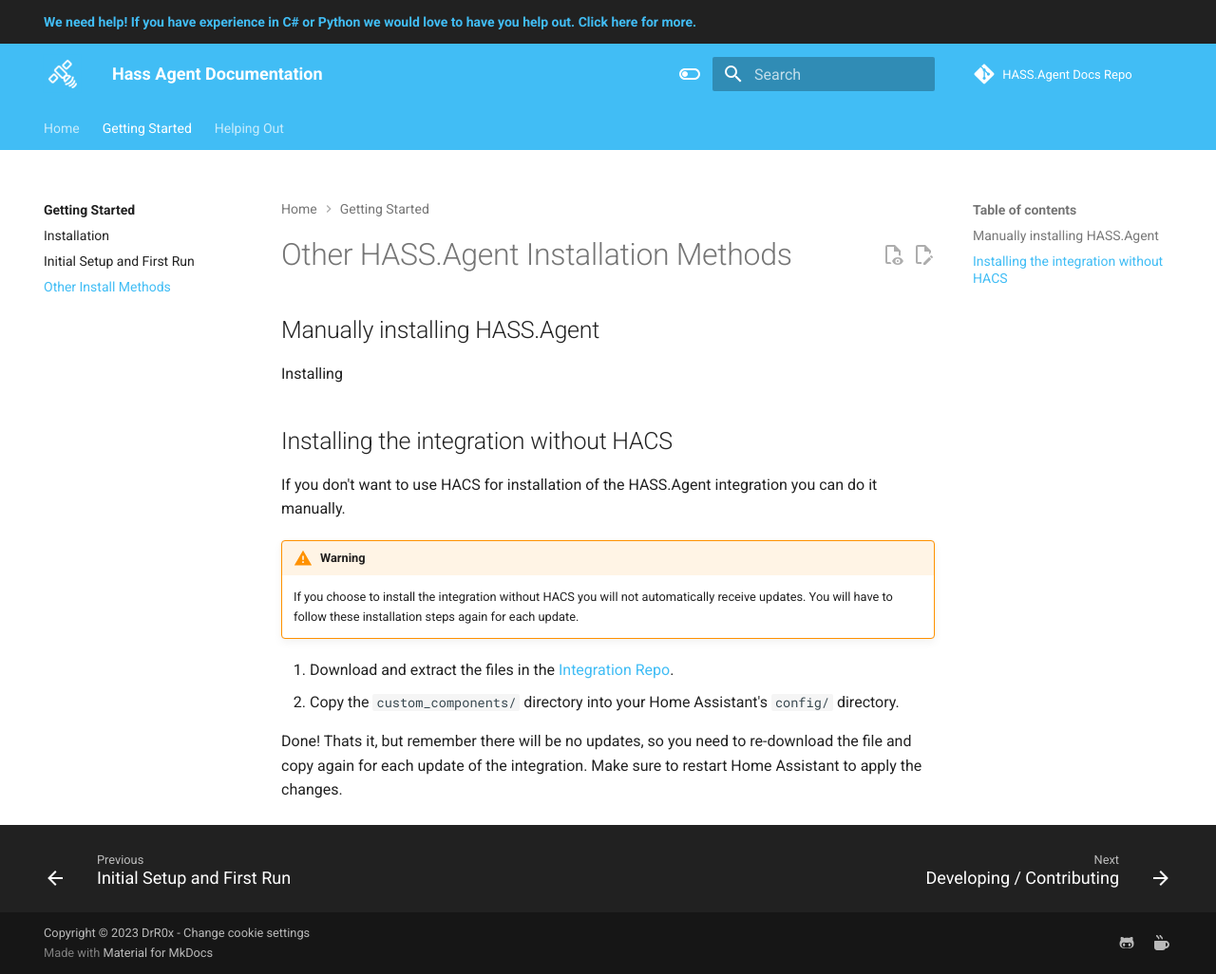
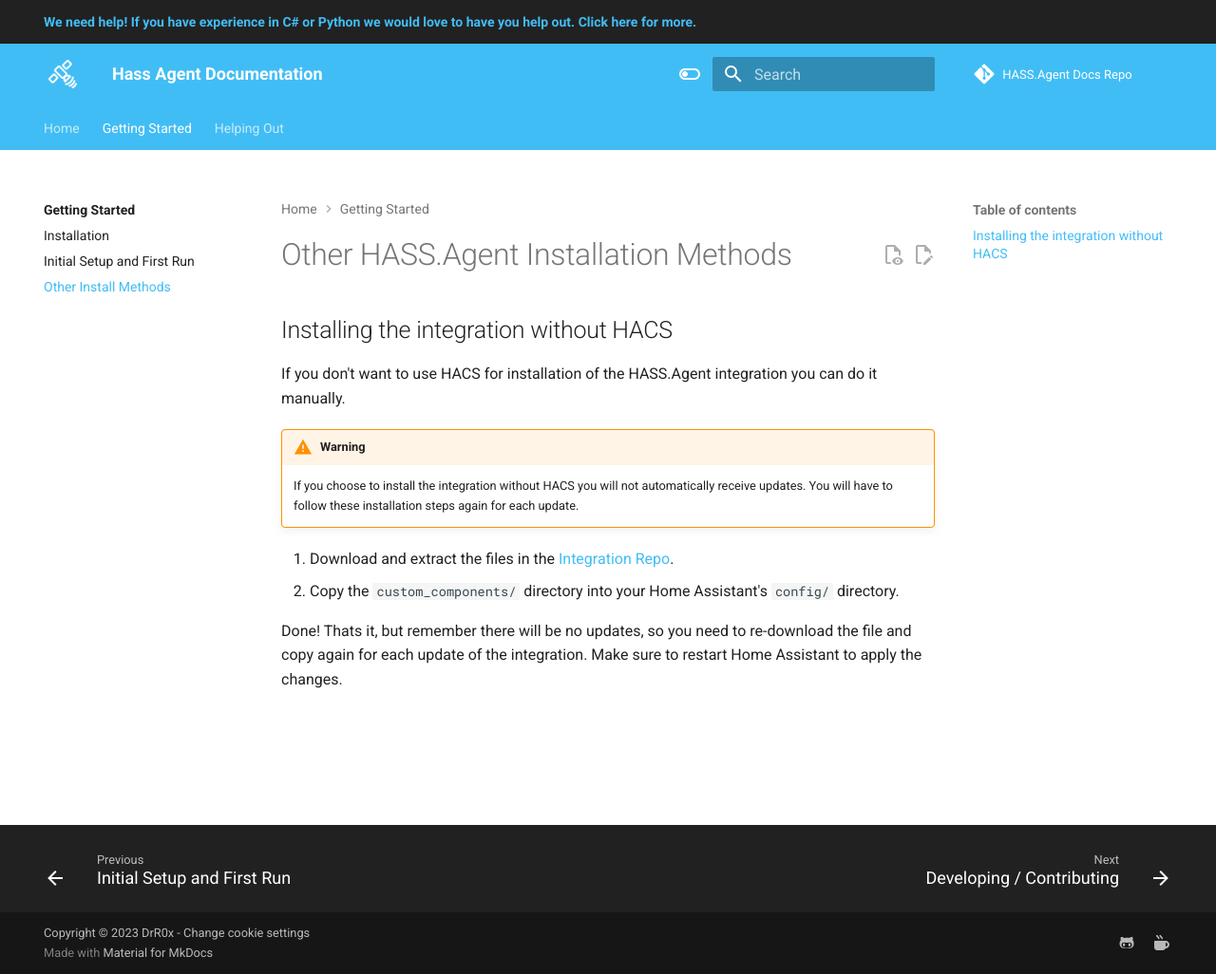
Before and after one commit to hass-agent/HASS.Agent-Documentation, an MkDocs documentation site: the page built from docs/getting-started/other-installs.md, in a window 1280 px wide and 1026 px high. Shown: the whole window at 95% size. Built offline with MkDocs 1.6.1 and Material for MkDocs 9.7.7, drawn with Linux system fonts in a browser that asks for light colours; comment, search, counter and statistics services are not loaded; the version menu is left out.

Commit message:
Remove manual client install

```diff
--- a/docs/getting-started/other-installs.md
+++ b/docs/getting-started/other-installs.md
@@ -1,8 +1,4 @@
 # Other HASS.Agent Installation Methods
-
-## Manually installing HASS.Agent
-
-Installing
 
 ## Installing the integration without HACS
 
```
